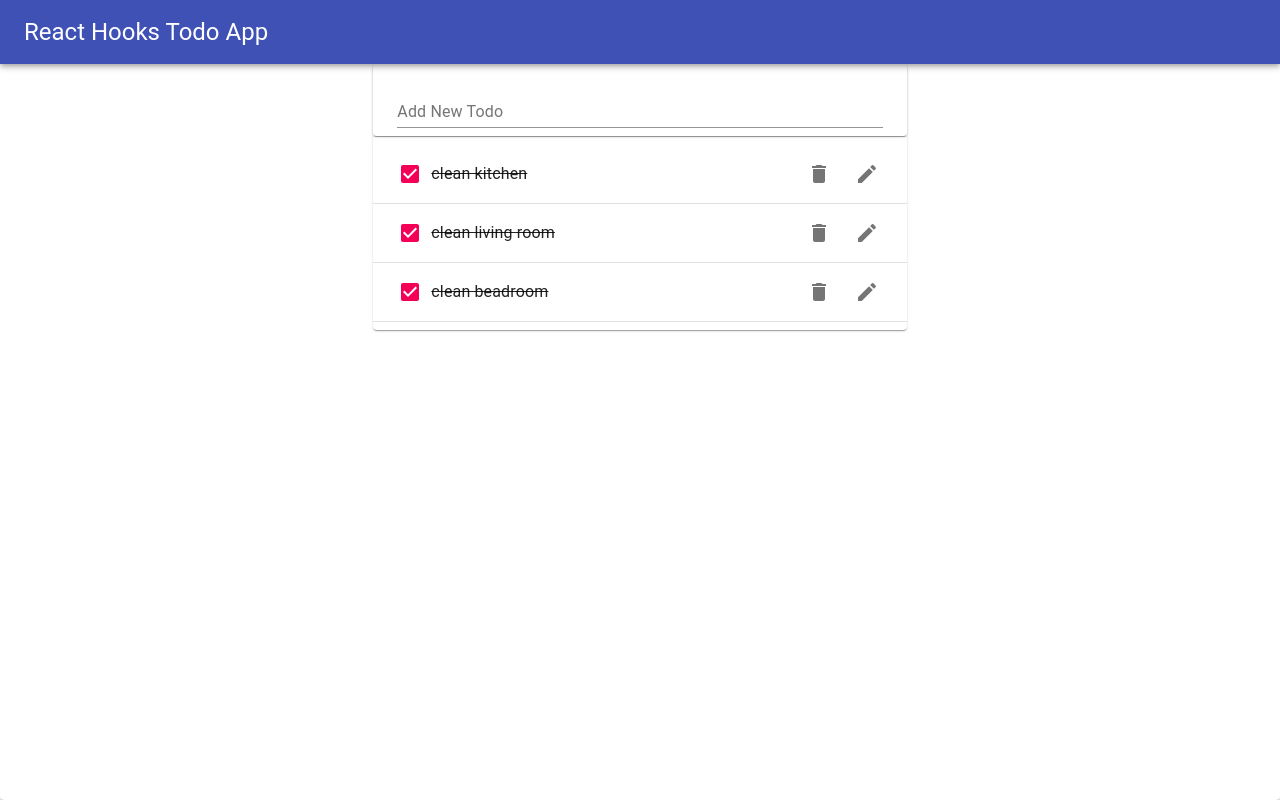
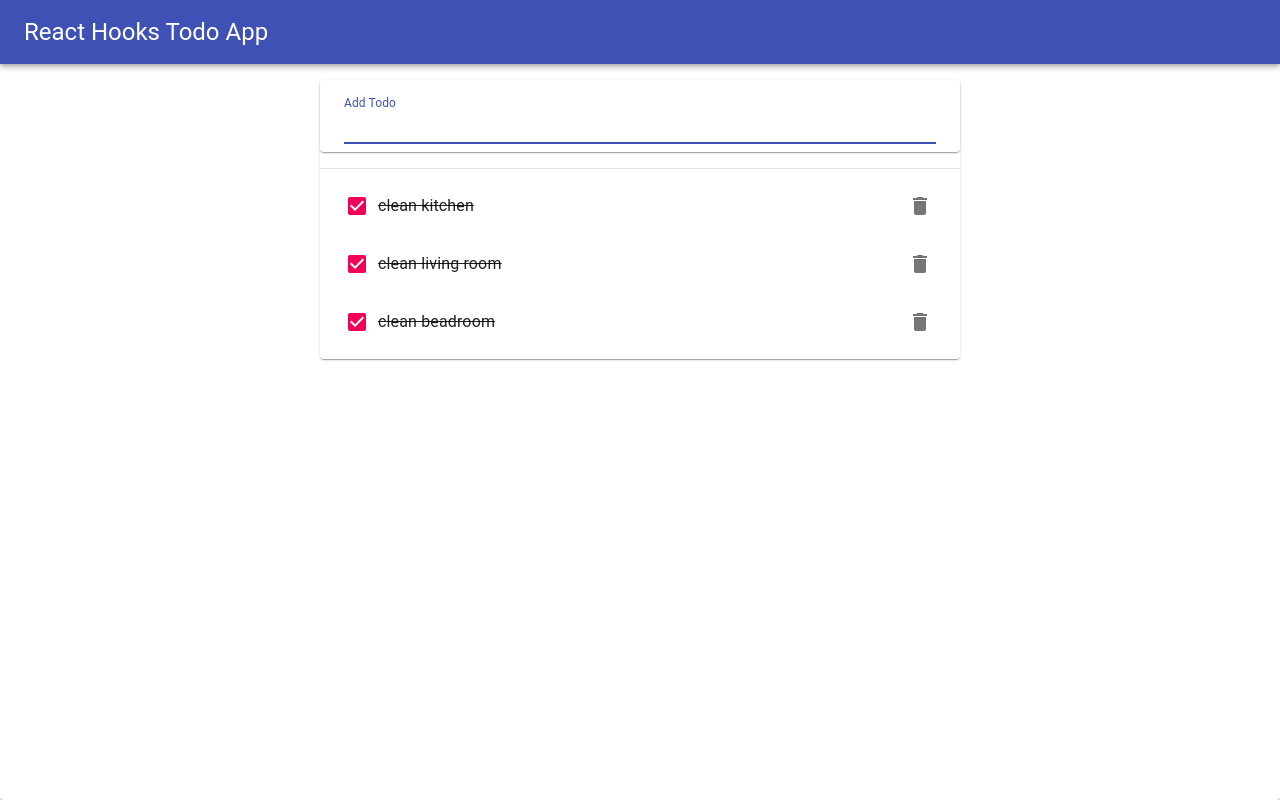
Before and after one commit to bubigrega/hooks-todo-app, a React (Create React App) app: page / in a window 1280 px wide. Built offline with nearby package versions, Linux system fonts and the light colour scheme.

Commit message:
added edit todo and fixed bugs

```diff
--- a/src/Todo.js
+++ b/src/Todo.js
@@ -1,37 +1,62 @@
 import React, { memo } from "react";
 import ListItem from "@material-ui/core/ListItem";
 import ListItemText from "@material-ui/core/ListItemText";
-import Divider from "@material-ui/core/Divider";
 import IconButton from "@material-ui/core/IconButton";
 import CheckBox from "@material-ui/core/Checkbox";
 import ListItemSecondaryAction from "@material-ui/core/ListItemSecondaryAction";
 import Delete from "@material-ui/icons/Delete";
 import Edit from "@material-ui/icons/Edit";
 
-const Todo = ({ task, completed, id, handleDelete }) => {
-  const handleDeleteClick = () => {
-    handleDelete(id);
+import TodoForm from "./TodoForm";
+import useToggle from "./hooks/useToggle";
+
+const Todo = ({
+  task,
+  completed,
+  id,
+  deleteTodo,
+  toggleCompleted,
+  editTodo
+}) => {
+  const [editOpen, setEditOpen] = useToggle(false);
+
+  const handleDelete = () => {
+    deleteTodo(id);
+  };
+  const handleCompleted = () => {
+    toggleCompleted(id);
   };
 
   return (
     <>
+      {editOpen ? (
+        <TodoForm
+          task={task}
+          id={id}
+          editTodo={editTodo}
+          setEditOpen={setEditOpen}
+          editOpen={editOpen}
+        />
+      ) : (
         <ListItem>
-        <CheckBox checked={completed} />
+          <CheckBox checked={completed} onChange={handleCompleted} />
           <ListItemText
             style={{ textDecoration: completed ? "line-through" : "none" }}
           >
             {task}
           </ListItemText>
           <ListItemSecondaryAction>
-          <IconButton onClick={handleDeleteClick} aria-label="delete">
+            <IconButton onClick={handleDelete} aria-label="delete">
               <Delete />
             </IconButton>
-          <IconButton onClick={handleDeleteClick} aria-label="edit">
+            {!completed && (
+              <IconButton onClick={() => setEditOpen()} aria-label="edit">
                 <Edit />
               </IconButton>
+            )}
           </ListItemSecondaryAction>
         </ListItem>
-      <Divider />
+      )}
     </>
   );
 };
--- a/src/TodoApp.js
+++ b/src/TodoApp.js
@@ -34,12 +34,23 @@ const TodoApp = () => {
     localStorage.setItem("todos", JSON.stringify(todos));
   }, [todos]);
 
-  const handleSave = newTodo => {
-    setTodos([...todos, newTodo]);
+  const addTodo = task => {
+    console.log(task);
+    setTodos([...todos, { id: uuid(), task, completed: false }]);
   };
 
-  const handleDelete = id => {
+  const deleteTodo = id => {
     setTodos(todos.filter(t => t.id !== id));
+  };
+
+  const toggleCompleted = id => {
+    setTodos(
+      todos.map(t => (t.id === id ? { ...t, completed: !t.completed } : t))
+    );
+  };
+
+  const editTodo = (id, task) => {
+    setTodos(todos.map(t => (t.id === id ? { ...t, task } : t)));
   };
 
   return (
@@ -50,11 +61,13 @@ const TodoApp = () => {
         </ToolBar>
       </AppBar>
       <Grid container justify="center">
-        <Grid item xs={11} sm={9} md={7} lg={5}>
+        <Grid item xs={12} sm={10} md={8} lg={6}>
           <TodoList
             todos={todos}
-            handleSave={handleSave}
-            handleDelete={handleDelete}
+            addTodo={addTodo}
+            deleteTodo={deleteTodo}
+            toggleCompleted={toggleCompleted}
+            editTodo={editTodo}
           />
         </Grid>
       </Grid>
--- a/src/TodoForm.js
+++ b/src/TodoForm.js
@@ -2,34 +2,47 @@ import React from "react";
 import Divider from "@material-ui/core/Divider";
 import TextField from "@material-ui/core/TextField";
 import useInput from "./hooks/useInput";
-import uuid from "uuid/v4";
 import Paper from "@material-ui/core/Paper";
 import { makeStyles } from "@material-ui/core/styles";
 
 const useStyles = makeStyles({
   root: {
-    padding: "0 1.5rem"
+    padding: "0 1.5rem",
+    margin: "1rem 0"
   }
 });
-const TodoForm = ({ handleSave }) => {
+const TodoForm = ({
+  id,
+  task = "",
+  addTodo,
+  editOpen,
+  setEditOpen,
+  editTodo
+}) => {
   const classes = useStyles();
-  const [fieldsTodo, resetTodo] = useInput("", "Add New Todo");
+  const [fieldsTodo, resetTodo] = useInput(task);
 
   const handleSubmit = e => {
     e.preventDefault();
-    const newTodo = {
-      id: uuid(),
-      task: fieldsTodo.value,
-      completed: false
-    };
-    handleSave(newTodo);
-    resetTodo();
+    if (editOpen) {
+      editTodo(id, fieldsTodo.value);
+      setEditOpen();
+    } else {
+      addTodo(fieldsTodo.value);
+      resetTodo();
+    }
   };
   return (
     <>
       <Paper className={classes.root}>
         <form onSubmit={handleSubmit}>
-          <TextField fullWidth {...fieldsTodo} margin="normal" />
+          <TextField
+            autoFocus
+            fullWidth
+            {...fieldsTodo}
+            label={editOpen ? "Edit" : "Add Todo"}
+            margin="normal"
+          />
         </form>
       </Paper>
       <Divider />
--- a/src/TodoList.js
+++ b/src/TodoList.js
@@ -5,13 +5,26 @@ import Paper from "@material-ui/core/Paper";
 
 import Todo from "./Todo";
 
-const TodoList = ({ todos, handleSave, handleDelete }) => {
+const TodoList = ({
+  todos,
+  addTodo,
+  deleteTodo,
+  toggleCompleted,
+  editTodo
+}) => {
   return (
     <Paper>
-      <TodoForm handleSave={handleSave} />
+      <TodoForm addTodo={addTodo} />
       <List>
         {todos.map(todo => (
-          <Todo key={todo.id} {...todo} handleDelete={handleDelete} />
+          <Todo
+            key={todo.id}
+            {...todo}
+            deleteTodo={deleteTodo}
+            toggleCompleted={toggleCompleted}
+            addTodo={addTodo}
+            editTodo={editTodo}
+          />
         ))}
       </List>
     </Paper>
--- a/src/hooks/useInput.js
+++ b/src/hooks/useInput.js
@@ -1,6 +1,6 @@
 import { useState } from "react";
 
-export default (initValue, label) => {
+export default initValue => {
   const [value, setValue] = useState(initValue);
 
   const onChange = e => {
@@ -11,5 +11,5 @@ export default (initValue, label) => {
     setValue("");
   };
 
-  return [{ label, value, onChange }, reset];
+  return [{ value, onChange }, reset];
 };
--- /dev/null
+++ b/src/hooks/useToggle.js
@@ -0,0 +1,11 @@
+import { useState } from "react";
+
+export default initState => {
+  const [state, setState] = useState(initState);
+
+  const updateState = () => {
+    setState(!state);
+  };
+
+  return [state, updateState];
+};
```
Lines whose indentation alone changed are shown as unchanged.
